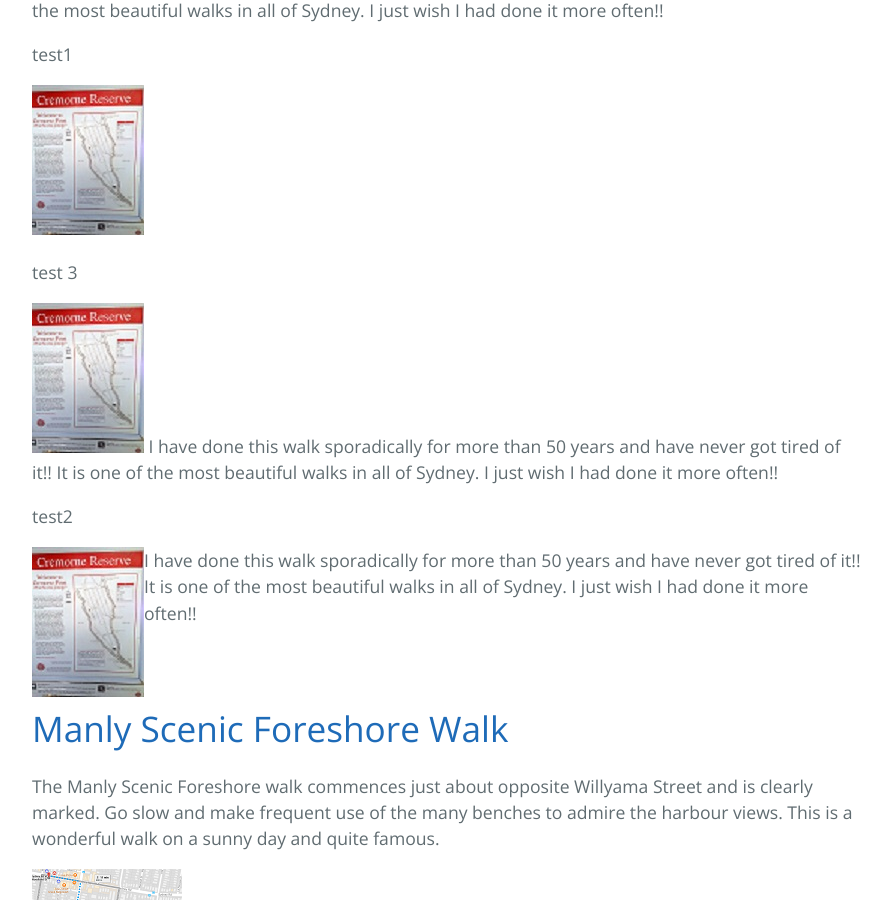
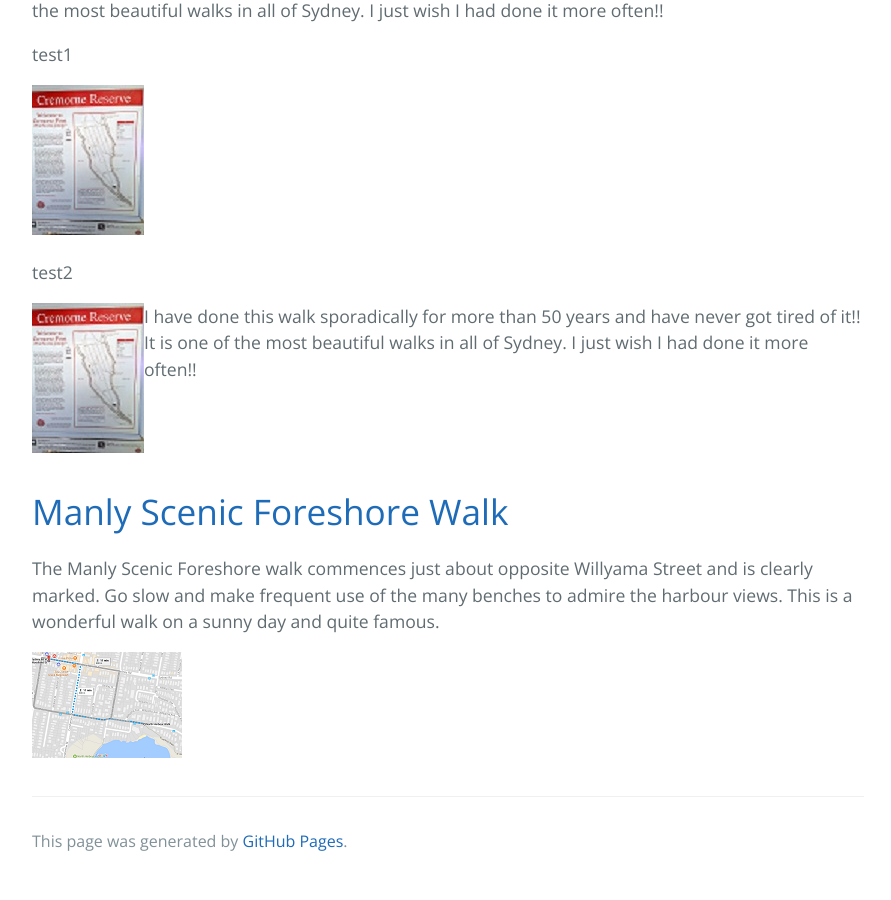
Before and after one commit to janet1405/janet1405.github.io, a Jekyll site: the page built from index.md, in a window 1280 px wide and 900 px high, scrolled down 402 px. Shown: the whole window, without its empty margins (192-1083 px from the left). Built offline with Jekyll 4.4.1, drawn with Linux system fonts in a browser that asks for light colours; the repository's description, which GitHub fills in, is left out.

Commit message:
Update index.md

```diff
--- a/index.md
+++ b/index.md
@@ -21,9 +21,6 @@
 [smallpic]: \assets\img\cremorne_point\WalkAroundCremornePoint_112_150.jpg "Cremorne Point Map"
 [largepic]: \assets\img\cremorne_point\WalkAroundCremornePoint.jpg
 
-test 3
-
- <img src="\assets\img\cremorne_point\WalkAroundCremornePoint_112_150.jpg" class="callout"/> I have done this walk sporadically for more than 50 years and have never got tired of it!! It is one of the most beautiful walks in all of Sydney. I just wish I had done it more often!!
 
 
 test2
@@ -31,8 +28,7 @@
 <img align="left" src="\assets\img\cremorne_point\WalkAroundCremornePoint_112_150.jpg" />
 
 I have done this walk sporadically for more than 50 years and have never got tired of it!! It is one of the most beautiful walks in all of Sydney. I just wish I had done it more often!!
-
- <img align="center"/>
+<div style="clear:both;"></div>
 
 
 
```
